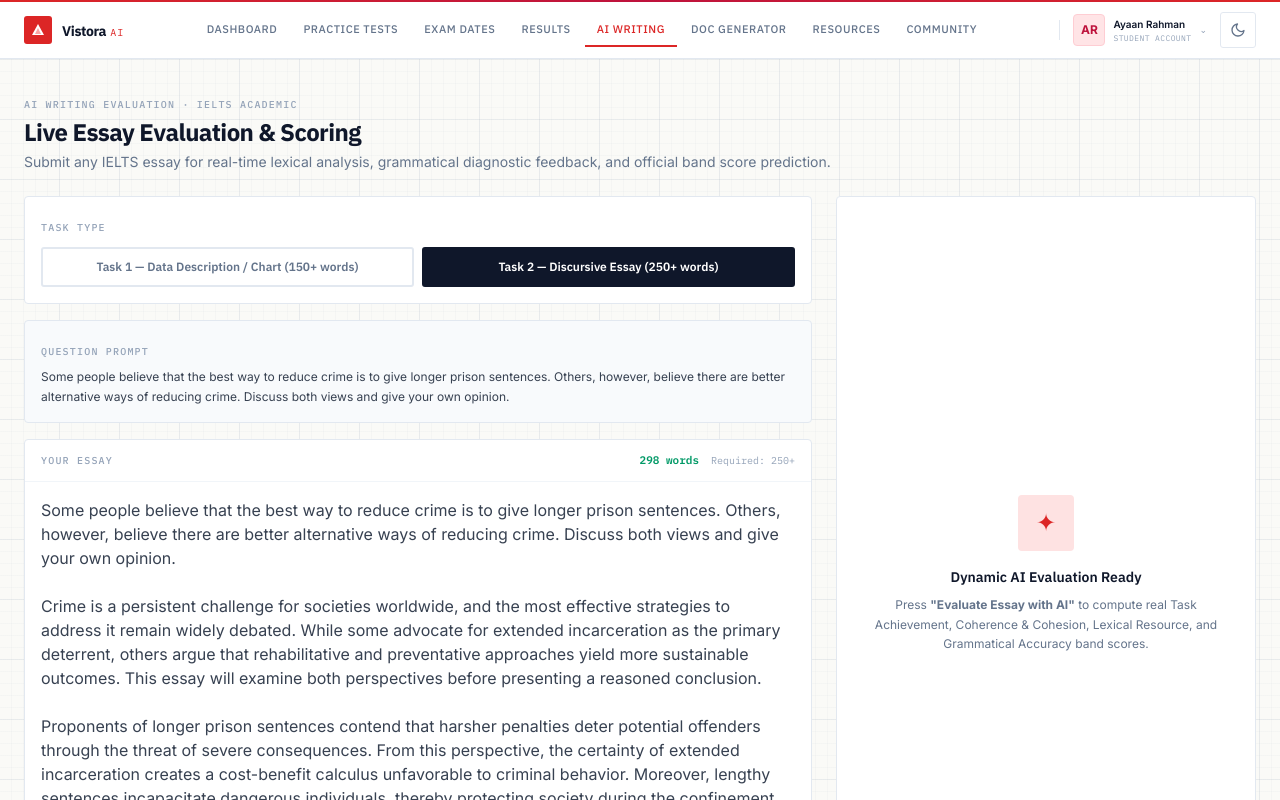
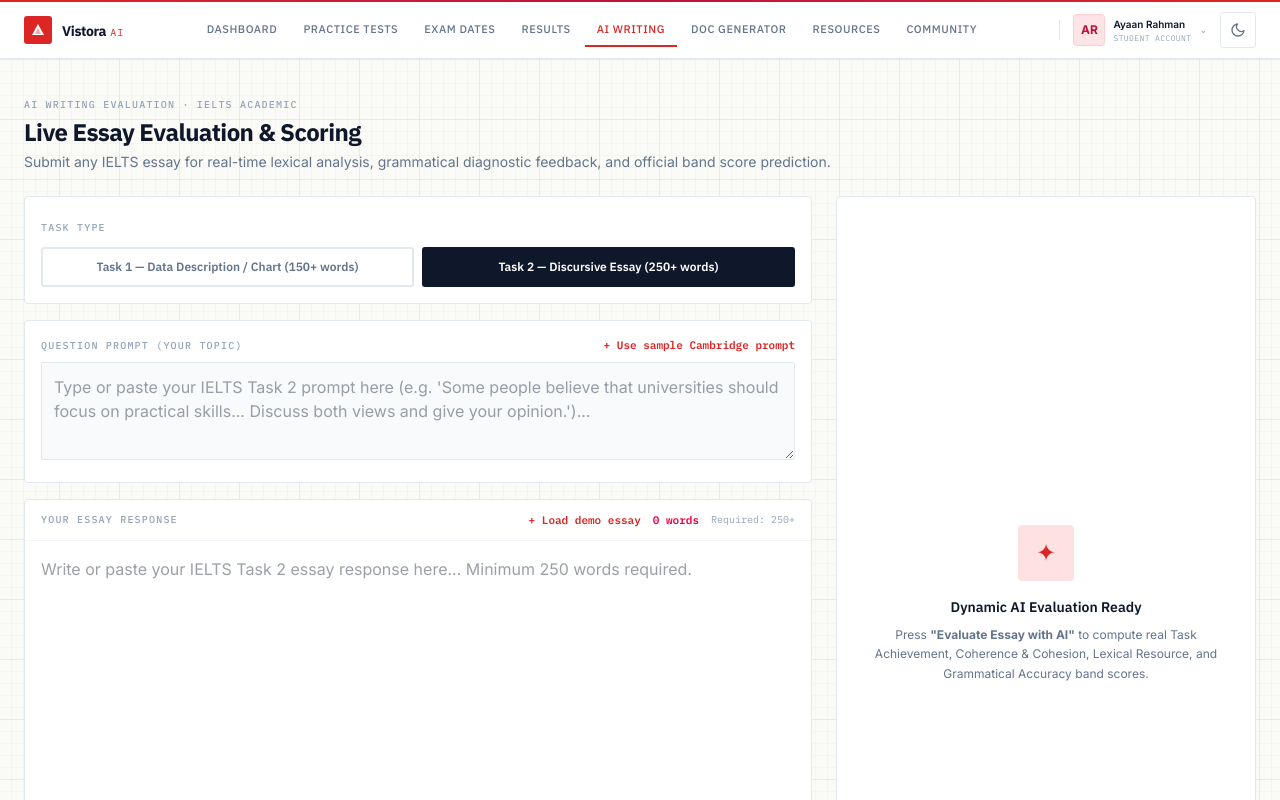
Before and after one commit to Pulok-Akibuzzaman/Vistora, a React (Vite) app in the folder Frontend UI/: page /writing in a window 1280 px wide. Shown: the top 800 px of the page. Built offline with nearby package versions, Linux system fonts and the light colour scheme; the HTML template or start-up script is replaced by a standard one.

Commit message:
make essay prompt and response inputs user-driven and empty by default

```diff
--- a/Frontend UI/src/pages/WritingEval.tsx
+++ b/Frontend UI/src/pages/WritingEval.tsx
@@ -22,10 +22,16 @@ In 1918, rented accommodation was by far the predominant tenure, accounting for
 
 From 1971 onwards, owning a home became the dominant trend, peaking at 69% in 2001. During this same interval, renting fell to an all-time low of 31%. However, between 2001 and 2011, this trend reversed slightly: rented households increased to 36%, while owner-occupied homes decreased to 64%.`
 
+const SAMPLE_PROMPTS: Record<'1' | '2', string> = {
+  '1': 'The chart illustrates the percentage of households residing in owned and rented accommodation in England and Wales from 1918 to 2011. Summarise the information by selecting and reporting the main features, and make comparisons where relevant.',
+  '2': 'Some people believe that the best way to reduce crime is to give longer prison sentences. Others, however, believe there are better alternative ways of reducing crime. Discuss both views and give your own opinion.'
+}
+
 export default function WritingEval() {
   const { user } = useAuth()
   const [task, setTask] = useState<'1' | '2'>('2')
-  const [essay, setEssay] = useState(SAMPLE_ESSAY_TASK2)
+  const [prompt, setPrompt] = useState('')
+  const [essay, setEssay] = useState('')
   const [feedback, setFeedback] = useState<WritingEvaluationResult | null>(null)
   const [loading, setLoading] = useState(false)
   const [saved, setSaved] = useState(false)
@@ -36,21 +42,26 @@ export default function WritingEval() {
 
   const handleTaskChange = (t: '1' | '2') => {
     setTask(t)
-    setEssay(t === '1' ? SAMPLE_ESSAY_TASK1 : SAMPLE_ESSAY_TASK2)
     setFeedback(null)
     setSaved(false)
+    setError('')
   }
 
-  const promptText = task === '2'
-    ? 'Some people believe that the best way to reduce crime is to give longer prison sentences. Others, however, believe there are better alternative ways of reducing crime. Discuss both views and give your own opinion.'
-    : 'The chart below shows the percentage of households in owned and rented accommodation in England and Wales between 1918 and 2011. Summarise the information by selecting and reporting the main features, and make comparisons where relevant.'
+  const handleEvaluate = async () => {
+    setError('')
+    if (!prompt.trim()) {
+      setError('Please enter or paste your IELTS question prompt so the AI can evaluate your Task Achievement.')
+      return
+    }
+    if (!essay.trim() || wordCount < 20) {
+      setError(`Please write or paste your essay response (minimum ${minWords} words recommended, at least 20 words required to evaluate).`)
+      return
+    }
 
-  const handleEvaluate = async () => {
     setLoading(true)
-    setError('')
     setSaved(false)
     try {
-      const result = await evaluateEssayApi(task, promptText, essay)
+      const result = await evaluateEssayApi(task, prompt.trim(), essay.trim())
       setFeedback(result)
     } catch (err: any) {
       setError(err?.message || 'Failed to connect to evaluation engine.')
@@ -62,17 +73,24 @@ export default function WritingEval() {
   const handleSaveResult = async () => {
     if (!feedback) return
     try {
+      const promptSnippet = prompt.trim().slice(0, 45).replace(/\s+/g, ' ')
       await saveExamResultApi({
         id: `eval-${Date.now()}`,
         userId: user?.id || 'USR-1048',
         userName: user?.name || 'Ayaan Rahman',
-        testTitle: `Writing Task ${task} — ${task === '1' ? 'Housing Accommodation Trends' : 'Crime & Incarceration'}`,
+        testTitle: `Writing Task ${task} — ${promptSnippet || 'Custom Prompt'}...`,
         testType: 'Writing',
         completedAt: new Date().toISOString(),
         overallBand: feedback.band,
         skillBands: { Writing: feedback.band },
         correctAnswers: 1,
         totalQuestions: 1,
+        userAnswers: {
+          prompt: prompt.trim(),
+          essay: essay.trim(),
+          wordCount,
+          taskType: `Task ${task}`
+        },
         comment: feedback.summary,
         source: 'AI'
       })
@@ -123,19 +141,73 @@ export default function WritingEval() {
             </div>
           </div>
 
-          {/* Essay prompt */}
-          <div className="bg-surface-2 border border-divider p-4" style={{ borderRadius: 4 }}>
-            <div className="label-tag mb-2">QUESTION PROMPT</div>
-            <p className="text-[12px] text-graphite leading-relaxed" style={{ fontFamily: 'Inter, sans-serif' }}>
-              {promptText}
-            </p>
+          {/* User-editable Essay prompt */}
+          <div className="bg-surface border border-divider p-4" style={{ borderRadius: 4 }}>
+            <div className="flex items-center justify-between mb-2">
+              <div className="label-tag">QUESTION PROMPT (YOUR TOPIC)</div>
+              <div className="flex items-center gap-2">
+                <button
+                  type="button"
+                  onClick={() => setPrompt(SAMPLE_PROMPTS[task])}
+                  className="mono text-[11px] text-accent hover:underline font-semibold"
+                >
+                  + Use sample Cambridge prompt
+                </button>
+                {prompt && (
+                  <button
+                    type="button"
+                    onClick={() => setPrompt('')}
+                    className="mono text-[11px] text-graphite-light hover:text-rose-600"
+                  >
+                    ✕ Clear
+                  </button>
+                )}
+              </div>
+            </div>
+            <textarea
+              value={prompt}
+              onChange={e => {
+                setPrompt(e.target.value)
+                setSaved(false)
+              }}
+              rows={3}
+              placeholder={
+                task === '2'
+                  ? "Type or paste your IELTS Task 2 prompt here (e.g. 'Some people believe that universities should focus on practical skills... Discuss both views and give your opinion.')..."
+                  : "Type or paste your IELTS Task 1 chart/graph description or question here (e.g. 'The chart below shows the percentage of households in owned and rented accommodation... Summarise the main features...')..."
+              }
+              className="w-full p-3 text-[13px] text-graphite leading-relaxed outline-none resize-y bg-surface-2 border border-divider rounded-xs focus:border-electric transition-colors"
+              style={{ fontFamily: 'Inter, sans-serif' }}
+            />
           </div>
 
-          {/* Textarea */}
+          {/* User essay response */}
           <div className="bg-surface border border-divider" style={{ borderRadius: 4 }}>
             <div className="flex items-center justify-between px-4 py-3 border-b border-divider-soft">
-              <div className="label-tag">YOUR ESSAY</div>
+              <div className="label-tag">YOUR ESSAY RESPONSE</div>
               <div className="flex items-center gap-3">
+                <button
+                  type="button"
+                  onClick={() => {
+                    setPrompt(SAMPLE_PROMPTS[task])
+                    setEssay(task === '1' ? SAMPLE_ESSAY_TASK1 : SAMPLE_ESSAY_TASK2)
+                  }}
+                  className="mono text-[11px] text-accent hover:underline font-semibold hidden sm:inline-block"
+                >
+                  + Load demo essay
+                </button>
+                {essay && (
+                  <button
+                    type="button"
+                    onClick={() => {
+                      setEssay('')
+                      setSaved(false)
+                    }}
+                    className="mono text-[11px] text-graphite-light hover:text-rose-600"
+                  >
+                    ✕ Clear
+                  </button>
+                )}
                 <span
                   className={`mono text-[11px] font-bold ${
                     wordCount < minWords ? 'text-rose-600' : 'text-emerald-600'
@@ -154,7 +226,7 @@ export default function WritingEval() {
               }}
               className="w-full p-4 text-[13px] text-graphite leading-[1.8] outline-none resize-none bg-transparent"
               style={{ fontFamily: 'Inter, sans-serif', minHeight: 400 }}
-              placeholder="Type or paste your essay here..."
+              placeholder={`Write or paste your IELTS Task ${task} essay response here... Minimum ${minWords} words required.`}
             />
           </div>
 
```
